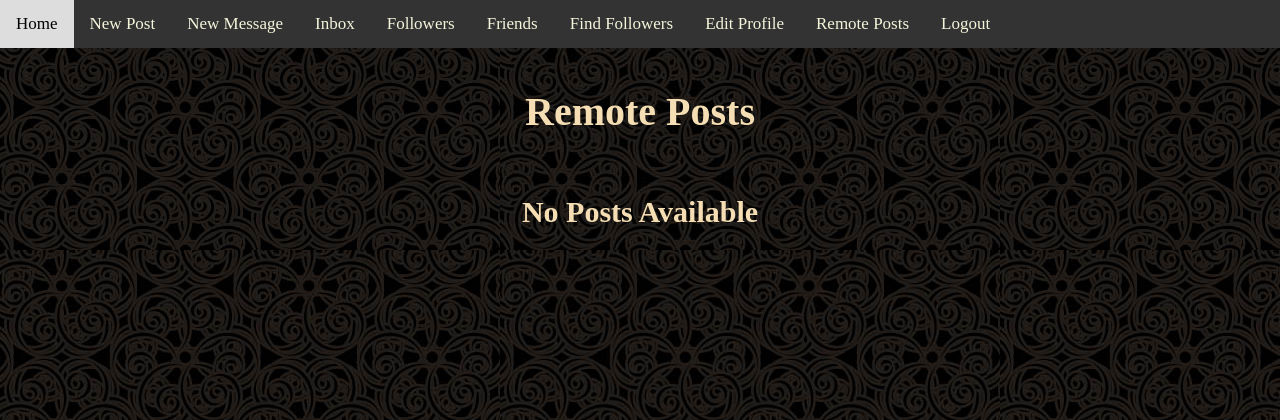
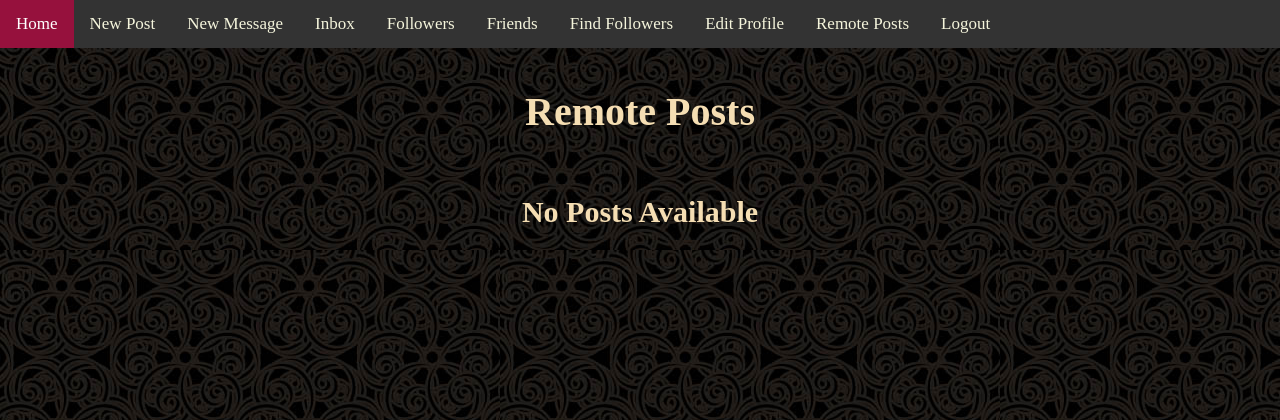
Before and after one commit to asmao7/Cmput404W2021, a Django app: page /remotePosts in a window 1280 px wide. Shown: the top 420 px of the page. Run offline with Django 3.2, Linux system fonts and the light colour scheme; data that the repository does not hold is empty; some libraries are stand-ins or nearby versions.

Commit message:
Minor Changes

```diff
--- a/mysite/SocialApp/static/css/remote_posts.css
+++ b/mysite/SocialApp/static/css/remote_posts.css
@@ -24,6 +24,10 @@ h3 {
   margin: 1em 1em 0em 1em;
 }
 
+li {
+  list-style-type: none;
+}
+
 .posts{
   padding: 20px 15% 0px 15%;
   /*border: 4px solid maroon;*/
--- a/mysite/SocialApp/templates/base.html
+++ b/mysite/SocialApp/templates/base.html
@@ -18,7 +18,7 @@
 
     <!--Navigation menu-->
 		<nav class="topnav">
-		  <a href="{% url 'author' %}">Home</a>
+		  <a class="active" href="{% url 'author' %}">Home</a>
       <a href="{% url 'add_post' %}">New Post</a>
       <a href="{% url 'newMessage' %}">New Message</a>
       <a href="{% url 'inbox' %}">Inbox</a>
```
